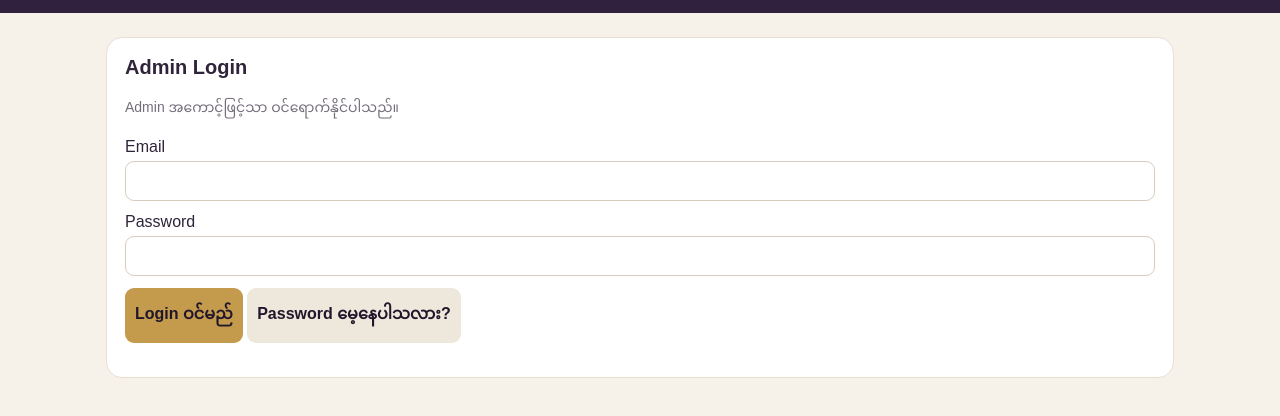
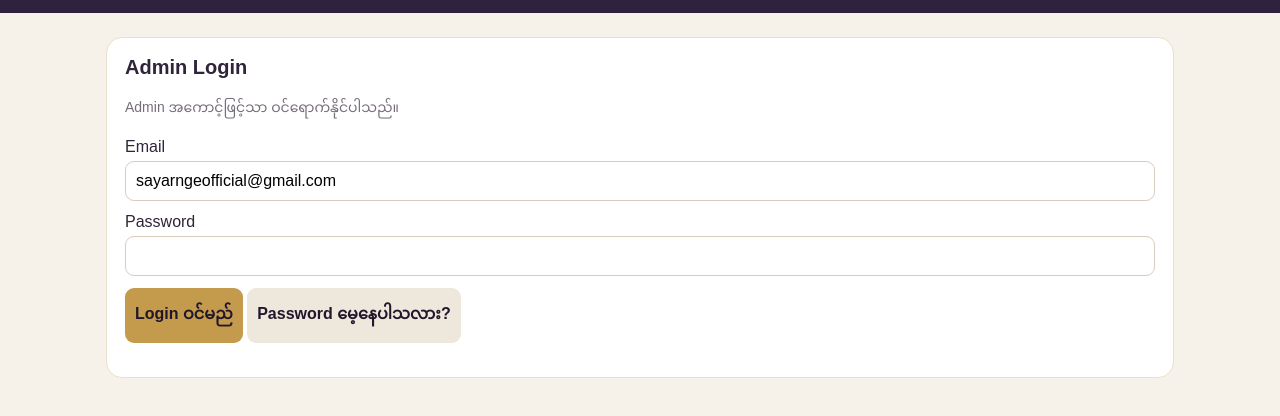
Before and after one commit to sayarnge890-create/sayarnge-booking, a plain HTML site: page admin.html in a window 1280 px wide. Shown: the part 78-494 px from the top of the page. Drawn offline with nearby package versions, Linux system fonts and the light colour scheme; a web font is replaced by a local one.

Commit message:
Pre-fill admin email on login and password reset

```diff
--- a/admin.html
+++ b/admin.html
@@ -20,7 +20,7 @@ button.secondary{background:#eee7dc}button:disabled{opacity:.5}
 <header><h1>ဆရာငယ် (လိုတရ) — Admin</h1><div class="top-actions"><button class="secondary" id="refresh" type="button">စာရင်းပြန်ဖွင့်</button><button class="secondary" id="logout" type="button">ထွက်မည်</button></div></header>
 <main>
 <section class="card" id="loginCard"><h2>Admin Login</h2><p class="muted">Admin အကောင့်ဖြင့်သာ ဝင်ရောက်နိုင်ပါသည်။</p>
-<label>Email</label><input id="email" type="email" autocomplete="username">
+<label>Email</label><input id="email" type="email" autocomplete="username" value="sayarngeofficial@gmail.com">
 <label>Password</label><input id="password" type="password" autocomplete="current-password">
 <button id="login" type="button">Login ဝင်မည်</button>
 <button class="secondary" id="forgot" type="button">Password မေ့နေပါသလား?</button>
```
